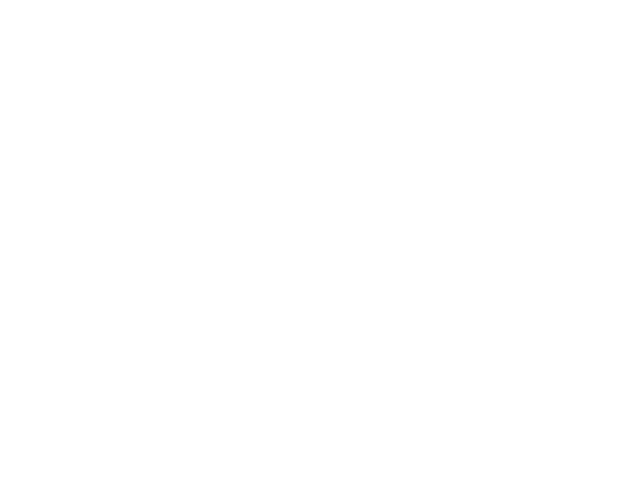
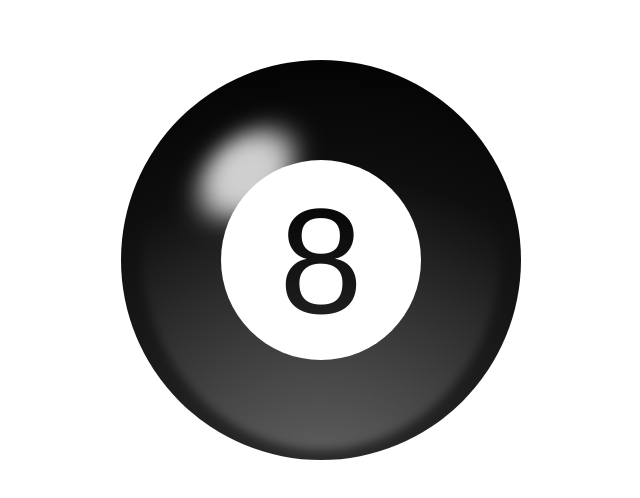
Before and after one commit to joshvanallen/vue-workshop-golden, a Vue app: page / in a window 1280 px wide. Shown: the part 140-638 px from the top of the page, without its empty margins (319-959 px from the left). Built offline with nearby package versions, Linux system fonts and the light colour scheme.

Commit message:
Magic 8 Ball Solution

```diff
--- a/src/App.vue
+++ b/src/App.vue
@@ -1,10 +1,14 @@
 <template>
-  <div id="app">
-  </div>
+  <TheBall></TheBall>
 </template>
 
 <script>
-
+import TheBall from "@/components/TheBall";
+export default {
+  components:{
+    TheBall
+  }
+}
 </script>
 
 <style>
--- a/src/assets/global.css
+++ b/src/assets/global.css
@@ -6,38 +6,6 @@
   top: 50%;
   margin: -200px 0 0 -200px;
   border-radius: 50%;
-
-  background: -webkit-radial-gradient(
-    65% 15%,
-    circle,
-    white 1px,
-    aqua 3%,
-    darkblue 60%,
-    balac 100%
-  );
-  background: -moz-radial-gradient(
-    65% 15%,
-    circle,
-    white 1px,
-    aqua 3%,
-    darkblue 60%,
-    aqua 100%
-  );
-  background: -o-radial-gradient(
-    70% 15%,
-    circle,
-    #424242 0px,
-    #424040 3%,
-    black 60%,
-    #b7a9a9 100%
-  );
-  background: radial-gradient(
-    circle at 70% 15%,
-    #424242 0px,
-    #424040 3%,
-    black 60%,
-    #b7a9a9 100%
-  );
 }
 .component-fade-enter-active,
 .component-fade-leave-active {
@@ -85,3 +53,108 @@
   line-height: 1.35;
   font-size: 150px;
 }
+.ball.black {
+  background: radial-gradient(
+    circle at 50% 120%,
+    #323232,
+    #0a0a0a 80%,
+    #000000 100%
+  );
+}
+
+.ball:before {
+  content: "";
+  position: absolute;
+  background: radial-gradient(circle at 50% 120%, rgba(255, 255, 255, 0.5), rgba(255, 255, 255, 0) 70%);
+  border-radius: 50%;
+  bottom: 2.5%;
+  left: 5%;
+  opacity: 0.6;
+  height: 100%;
+  width: 90%;
+  -webkit-filter: blur(5px);
+  z-index: 2;
+}
+.ball:after {
+  width: 100%;
+  height: 100%;
+  content: "";
+  position: absolute;
+  top: 5%;
+  left: 10%;
+  border-radius: 50%;
+  background: radial-gradient(circle at 40% 46%, rgba(255, 255, 255, 0.8), rgba(255, 255, 255, 0.8) 10%, rgba(255, 255, 255, 0) 17%);
+  -webkit-transform: translateX(-80px) translateY(-90px) skewX(-20deg);
+  transform: translateX(-80px) translateY(-90px) skewX(-20deg);
+  -webkit-filter: blur(10px);
+}
+
+.ball.brown {
+  background: radial-gradient(
+    circle at 50% 120%,
+    #964500,
+    #c56400 80%,
+    #c36300 100%
+  );
+}
+.ball.red {
+  background: radial-gradient(
+    circle at 50% 120%,
+    #960000,
+    #c50000 80%,
+    #c30000 100%
+  );
+}
+
+.ball.black {
+  background: radial-gradient(
+    circle at 50% 120%,
+    #323232,
+    #0a0a0a 80%,
+    #000000 100%
+  );
+}
+
+.ball.green {
+  background: radial-gradient(
+    circle at 50% 120%,
+    #063a00,
+    #1f9a00 80%,
+    #00a02a 100%
+  );
+}
+
+.ball.orange {
+  background: radial-gradient(
+    circle at 50% 120%,
+    #d88200,
+    #fb9700 80%,
+    #a76400 100%
+  );
+}
+
+.ball.purple {
+  background: radial-gradient(
+    circle at 50% 120%,
+    #0f0927,
+    #6b46c3 80%,
+    #1e123c 100%
+  );
+}
+.ball.yellow {
+  background: radial-gradient(
+    circle at 50% 120%,
+    #ecca33,
+    #fdd835 80%,
+    #e2c236 100%
+  );
+}
+
+.ball.blue {
+  background: radial-gradient(
+    circle at 50% 120%,
+    #053196,
+    #032cf4 80%,
+    #032cf4 100%
+  );
+}
--- /dev/null
+++ b/src/assets/responses.json
@@ -0,0 +1,24 @@
+{
+  "responses": [
+    "It is certain.",
+    "It is decidedly so.",
+    "Without a doubt.",
+    "Yes - definitely.",
+    "You may rely on it.",
+    "As I see it, yes.",
+    "Most likely.",
+    "Outlook good.",
+    "Yes.",
+    "Signs point to yes.",
+    "Reply hazy, try again.",
+    "Ask again later.",
+    "Better not tell you now.",
+    "Cannot predict now.",
+    "Concentrate and ask again.",
+    "Don't count on it.",
+    "My reply is no.",
+    "My sources say no.",
+    "Outlook not so good.",
+    "Very doubtful."
+  ]
+}
--- /dev/null
+++ b/src/components/AnswerSlot.vue
@@ -0,0 +1,15 @@
+<template>
+  <div class="answer-slot">{{response()}}</div>
+</template>
+<script>
+import magicRespones from "@/assets/responses.json";
+export default {
+  methods: {
+    response() {
+      return magicRespones.responses[
+        Math.floor(Math.random() * magicRespones.responses.length)
+      ];
+    }
+  }
+};
+</script>
--- /dev/null
+++ b/src/components/CoverSlot.vue
@@ -0,0 +1,3 @@
+<template>
+    <div class="cover-slot"><slot></slot></div>
+</template>
--- /dev/null
+++ b/src/components/TheBall.vue
@@ -0,0 +1,43 @@
+<template>
+  <div>
+    <div @click="shake" class="ball" v-bind:class="ballColor">
+      <transition name="component-fade" mode="out-in">
+        <CoverSlot v-if="!this.clicked">{{ballNumber}}</CoverSlot>
+      </transition>
+      <transition name="component-fade" mode="out-in">
+        <AnswerSlot v-if="this.clicked"></AnswerSlot>
+      </transition>
+    </div>
+  </div>
+</template>
+
+<script>
+import CoverSlot from "@/components/CoverSlot";
+import AnswerSlot from "@/components/AnswerSlot";
+export default {
+  data() {
+    return {
+      clicked: false
+    };
+  },
+  props: {
+    ballNumber: {
+      default: 8,
+      type: Number
+    },
+    ballColor: {
+      default: "black",
+      type: String
+    }
+  },
+  components: {
+    CoverSlot,
+    AnswerSlot
+  },
+  methods: {
+    shake() {
+      this.clicked = !this.clicked;
+    }
+  }
+};
+</script>
```
